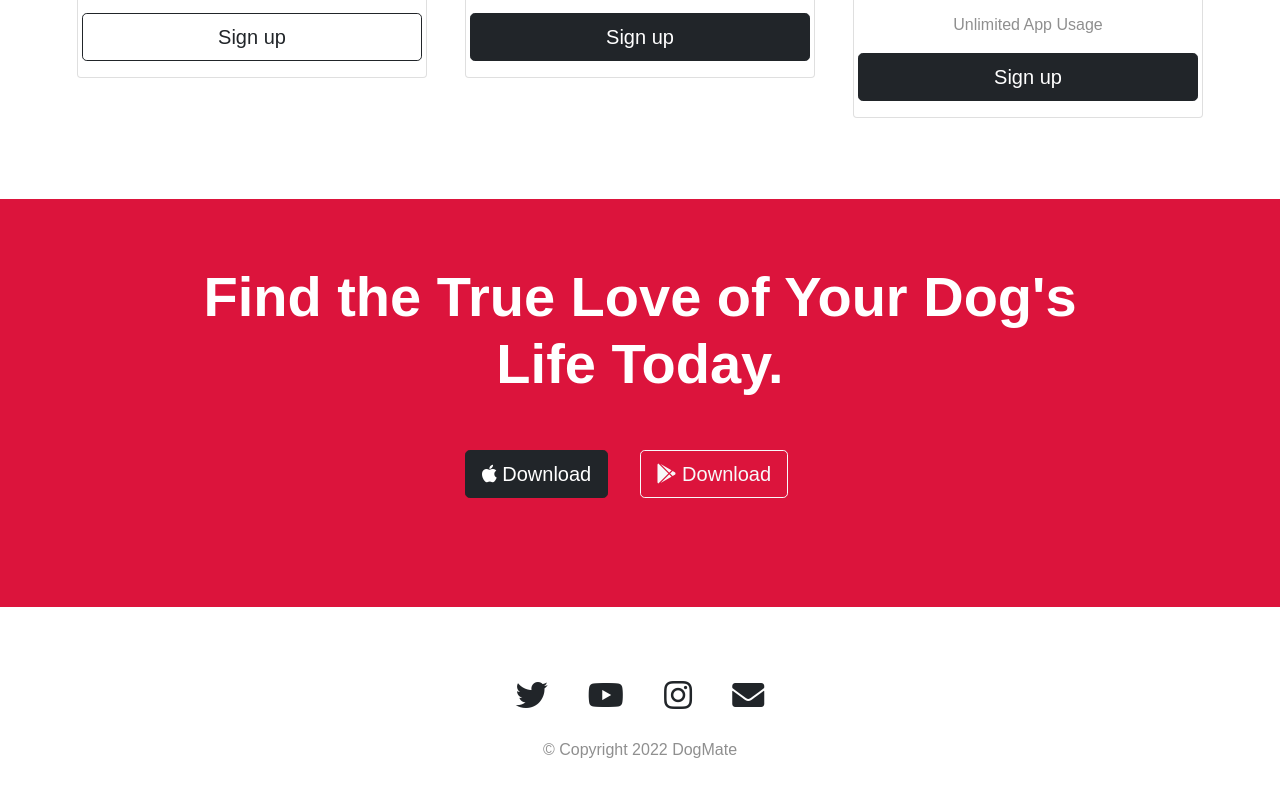
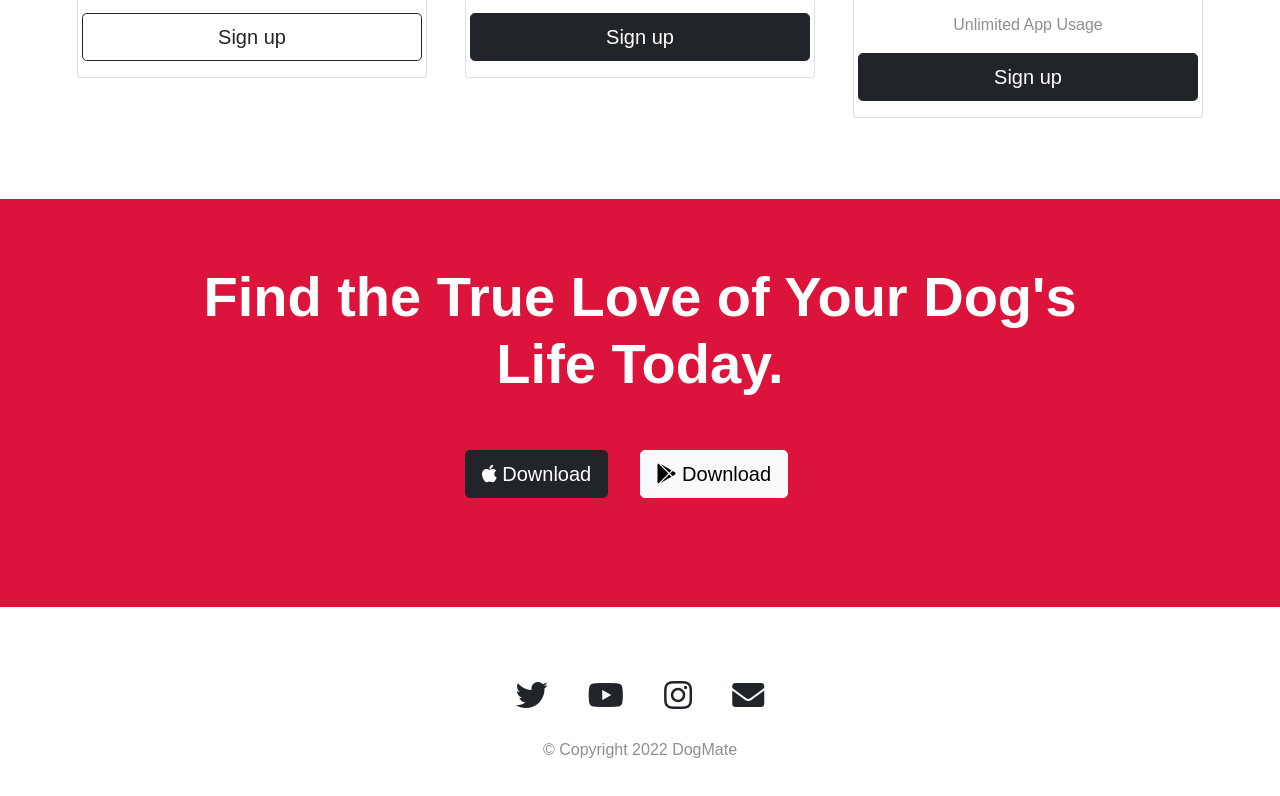
Before and after one commit to AnmolBansalDEV/DogMate-BootstrapSite, a plain HTML site: page index.html in a window 1280 px wide. Shown: the part 2142-2938 px from the top of the page. Drawn offline with nearby package versions, Linux system fonts and the light colour scheme.

Commit message:
made minor changes

```diff
--- a/index.html
+++ b/index.html
@@ -204,7 +204,7 @@
 
     <h3 class="cta-header">Find the True Love of Your Dog's Life Today.</h3>
     <button type="button" class="download-btn btn btn-dark btn-lg"><i class="fab fa-apple"></i> Download</button>
-      <button type="button" class="download-btn btn btn-outline-light btn-lg"><i class="fab fa-google-play"></i> Download</button>
+      <button type="button" class="download-btn btn btn-light btn-lg"><i class="fab fa-google-play"></i> Download</button>
       </section>
 
   <!-- Footer -->
```
Also changed, not shown: 1 other file.
